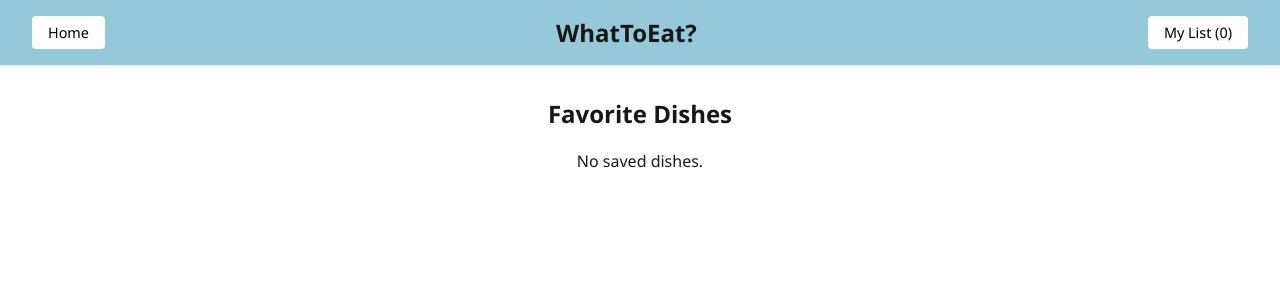
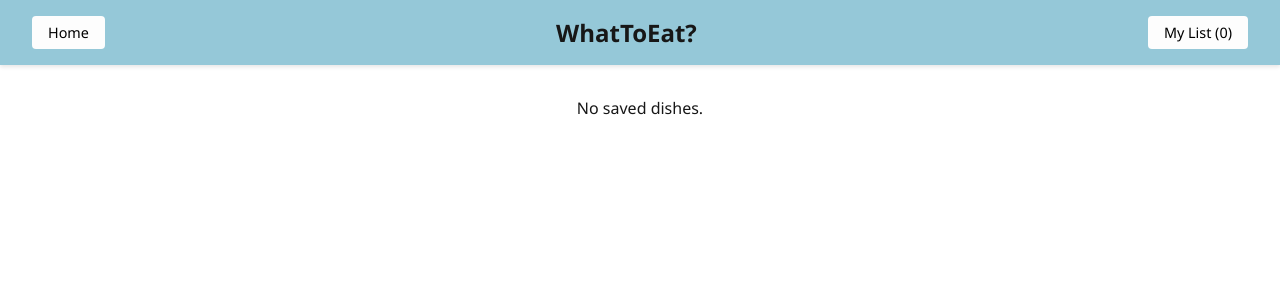
Before and after one commit to lioness0826/project-whattoeat, a Next.js app: page /FavoriteDishesPage in a window 1280 px wide. Shown: the top 300 px of the page. Built offline with nearby package versions, Linux system fonts and the light colour scheme.

Commit message:
update styling

```diff
--- a/pages/FavoriteDishesPage.js
+++ b/pages/FavoriteDishesPage.js
@@ -48,10 +48,6 @@ export default function FavoriteDishesPage() {
                 <Link href={"/FavoriteDishesPage"} className={styles.nav} scroll={true}>My List ({dishCount})</Link>
             </nav>
             <div className={styles.favContent}>
-                <div className={styles.favTitle}>
-                    <h2>Favorite Dishes</h2>
-                </div>
-
 
                 {dishData.length===0?(<div><p>No saved dishes.</p></div>):
                  (<ul className={styles.listArea}>{dishData.map(dish=>(
--- a/styles/Favorite.module.css
+++ b/styles/Favorite.module.css
@@ -76,7 +76,6 @@
 }
 
 .btn{
-
     padding: 0.5rem 1rem;
     background-color: #ff9800;
     color: white;
@@ -117,15 +116,4 @@
     .btn{
         width: 100%;
     }
-
-    border: none;
-    margin: 5px;
-    width: 140px;
-    height: 30px;
-    background-color: rgb(223, 149, 58);
-    cursor: pointer;
 }
-
-.favTitle{
-    padding: 0 20px;
-}
--- a/styles/ResultPage.module.css
+++ b/styles/ResultPage.module.css
@@ -62,7 +62,7 @@
     display: flex;
     flex-direction: column;
     justify-content: space-between;
-    height: 85%;
+    height: 100%;
     max-width: 350px;
 }
 
```
